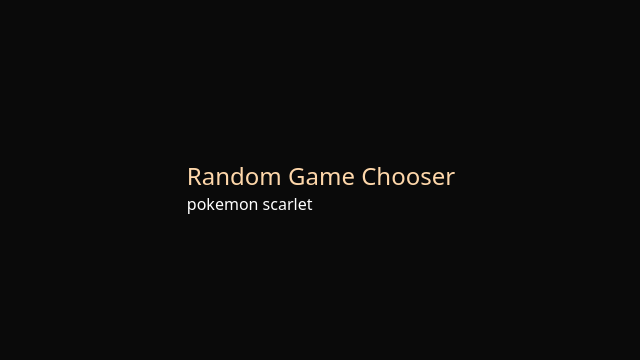
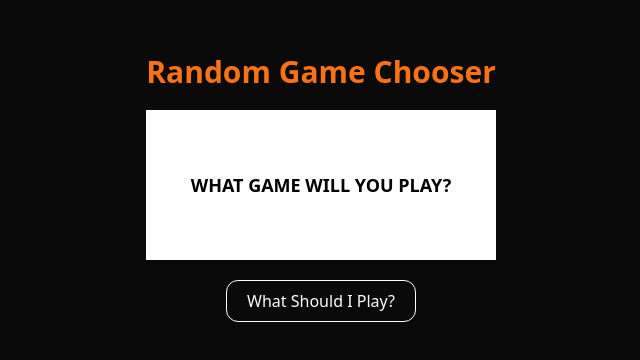
Before and after one commit to davidholbrook/great-game-chooser, a React (Create React App) app: page / in a window 1280 px wide. Shown: the part 212-572 px from the top of the page, without its empty margins (319-959 px from the left). Built offline with nearby package versions, Linux system fonts and the light colour scheme.

Commit message:
Tried to add a igdb database

```diff
--- a/src/App.js
+++ b/src/App.js
@@ -1,21 +1,68 @@
 import './App.css';
-import { useState } from 'react';
+import { useState, useEffect } from 'react';
 
 function App() {
   const [games] = useState({
     game: [
-      {id:1, title:"farcry6"},
+      {id:0, title:"What game will you play?"},
+      {id:1, title:"Far Cry 6"},
       {id:2, title:"arkham knight"},
       {id:3, title:"pokemon red"},
-      {id:4, title:"pokemon scarlet"}
+      {id:4, title:"pokemon scarlet"},
+      {id:4, title:"pokemon diamond"},
+      {id:4, title:"super mario odysee"}
+
     ]
-  })
+  });
+
+  const [number, setNumber] = useState(0);
+  const [apigame, setApigame] = useState(null);
+
+  const genNumber = () => {
+    setNumber(Math.floor(Math.random() * games.game.length));
+    setApigame(number)
+  };
+
+  useEffect(() => {
+    let gap = {
+      game: '',
+      name: '',
+      artwork: '',
+    }
+
+    if(number !== 0){
+      Promise.all([
+        fetch(
+          "https://cors-anywhere.herokuapp.com/https://api.igdb.com/v4/search",
+          { method: 'POST',
+            headers: {
+              'Accept': 'application/json',
+              'Client-ID': 'waoicxsjb4sjyk8ryhtptfci9uq2sf',
+              'Authorization': 'Bearer mygerhwaobec8ob9nj57h4kq15vyto',
+            },
+            body: "fields *; search 'sonic the hedgehog'; limit 1;"
+        }
+        )
+        .then(res => res.text)
+        .then(reu => console.log(reu))
+        .catch(err => {
+          console.log(err)
+        })
+      ])
+  }
+  }, [apigame]);
 
   return (
-    <div className="flex justify-center items-center h-screen">
+    <div className="flex flex-col justify-center items-center h-screen">
       <div>
-        <h1 className="text-2xl text-orange-200">Random Game Chooser</h1>
-        <p className='text-white'>{games.game[3].title}</p>
+        <h1 className="text-3xl font-bold text-orange-500 text-center mb-5">Random Game Chooser</h1>
+        <div className="bg-white w-[350px] h-[150px] flex justify-center items-center">
+          <p className='text-black text-lg uppercase font-bold'>{games.game[number].title}</p>
+        </div>
+      </div>
+
+      <div>
+        <button className='border border-white text-white py-2 px-5 mt-5 rounded-xl' onClick={genNumber}>What Should I Play?</button>
       </div>
     </div>
   )
```
Also changed, not shown: 1 other file (tests, documents, lock files or other folders).
